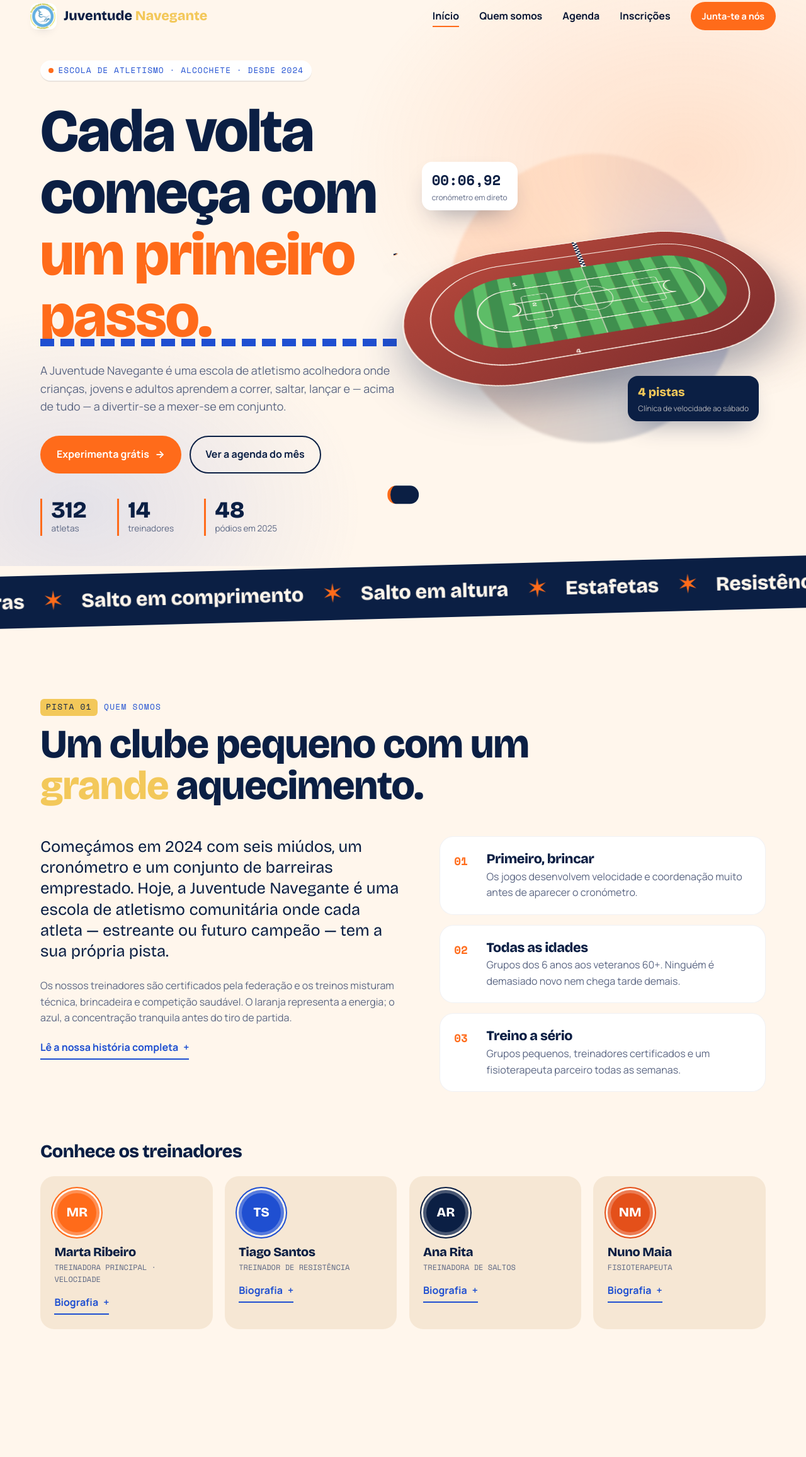
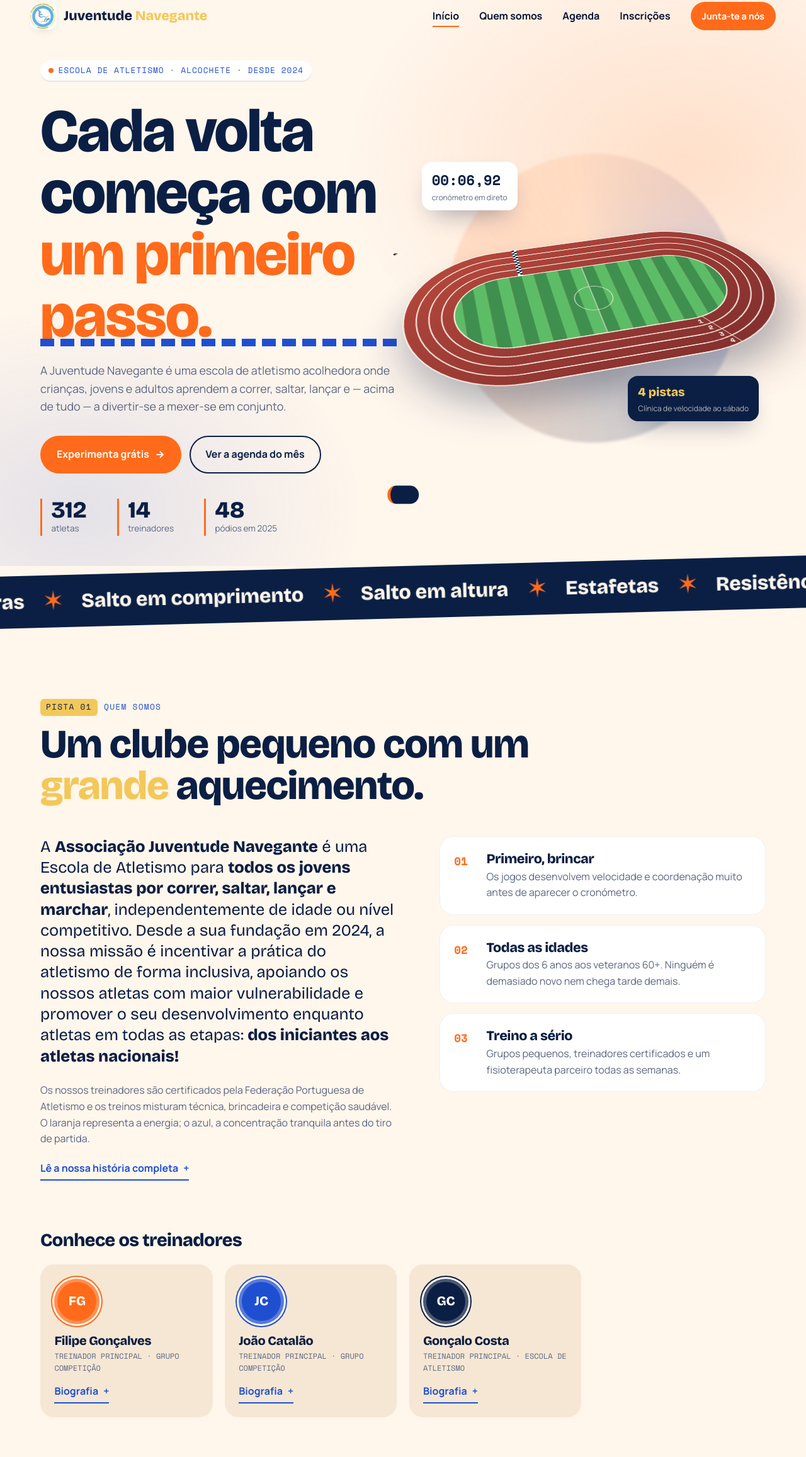
Before and after one commit to blaster2000pt/juventudeNavegante, a plain HTML site: page index.html in a window 1280 px wide. Shown: the part 16-2330 px from the top of the page at 63% size. Drawn offline with nearby package versions, Linux system fonts and the light colour scheme.

Commit message:
Melhorias visuais no Hero e Footer:
Melhorias visuais no Hero e Footer:
- Atualização da pista SVG para 4 corredores, com nova linha de partida e animações.
- Melhoria da secção de parceiros com logótipos individuais.
- Atualização das redes sociais com links diretos, logótipos SVG e efeitos hover.
- Ajustes de acessibilidade e apresentação visual.

```diff
--- a/index.html
+++ b/index.html
@@ -15,7 +15,7 @@
 
   <header class="nav" id="top">
     <a class="brand" href="#inicio" data-scroll>
-      <img class="brand__logo" src="images/juna%20logo.jpg" alt="Juventude Navegante" />
+      <img class="brand__logo" src="images/juna_CORES_1-100.jpg" alt="Juventude Navegante" />
       <span>Juventude <b>Navegante</b></span>
     </a>
     <nav class="nav__links" id="navLinks" aria-label="Principal">
@@ -73,53 +73,58 @@
             <path d="M170 115 H430 A85 85 0 0 1 430 285 H170 A85 85 0 0 1 170 115Z" fill="url(#grass)"/>
 
             <g fill="none" stroke="#FFF6EC" stroke-width="2" opacity=".96">
-              <path d="M170 40 H430 A160 160 0 0 1 430 360 H170 A160 160 0 0 1 170 40Z"/>
-              <path d="M170 80 H430 A120 120 0 0 1 430 320 H170 A120 120 0 0 1 170 80Z"/>
-              <path d="M170 150 H430 A50 50 0 0 1 430 250 H170 A50 50 0 0 1 170 150Z"/>
-              <path d="M170 215 H430 A15 15 0 0 1 430 185 H170 A15 15 0 0 1 170 215Z"/>
+              <path d="M170 40 H430 A160 160 0 0 1 430 360 H170 A160 160 0 0 1 170 40Z" />
+              <path d="M170 58.75 H430 A141.25 141.25 0 0 1 430 341.25 H170 A141.25 141.25 0 0 1 170 58.75Z" />
+              <path d="M170 77.5 H430 A122.5 122.5 0 0 1 430 322.5 H170 A122.5 122.5 0 0 1 170 77.5Z" />
+              <path d="M170 96.25 H430 A103.75 103.75 0 0 1 430 303.75 H170 A103.75 103.75 0 0 1 170 96.25Z" />
+              <path d="M170 115 H430 A85 85 0 0 1 430 285 H170 A85 85 0 0 1 170 115Z" />
             </g>
 
             <g fill="none" stroke="#FFF6EC" stroke-width="1.25" opacity=".8">
-              <circle cx="300" cy="200" r="30"/>
-              <line x1="300" y1="115" x2="300" y2="285"/>
-              <rect x="190" y="170" width="40" height="60" rx="4"/>
-              <rect x="370" y="170" width="40" height="60" rx="4"/>
+              <circle cx="300" cy="200" r="30" />
+              <line x1="300" y1="115" x2="300" y2="285" />
             </g>
 
             <g>
-              <rect x="300" y="40" width="8" height="75" fill="#FFF6EC"/>
+              <rect x="195" y="40" width="8" height="75" fill="#FFF6EC"/>
               <g fill="#0B1F44">
-                <rect x="300" y="40" width="4" height="4"/><rect x="304" y="44" width="4" height="4"/>
-                <rect x="300" y="48" width="4" height="4"/><rect x="304" y="52" width="4" height="4"/>
-                <rect x="300" y="56" width="4" height="4"/><rect x="304" y="60" width="4" height="4"/>
-                <rect x="300" y="64" width="4" height="4"/><rect x="304" y="68" width="4" height="4"/>
-                <rect x="300" y="72" width="4" height="4"/><rect x="304" y="76" width="4" height="4"/>
-                <rect x="300" y="80" width="4" height="4"/><rect x="304" y="84" width="4" height="4"/>
-                <rect x="300" y="88" width="4" height="4"/><rect x="304" y="92" width="4" height="4"/>
-                <rect x="300" y="96" width="4" height="4"/><rect x="304" y="100" width="4" height="4"/>
-                <rect x="300" y="104" width="4" height="4"/><rect x="304" y="108" width="4" height="4"/>
+                <rect x="195" y="40" width="4" height="4"/><rect x="199" y="44" width="4" height="4"/>
+                <rect x="195" y="48" width="4" height="4"/><rect x="199" y="52" width="4" height="4"/>
+                <rect x="195" y="56" width="4" height="4"/><rect x="199" y="60" width="4" height="4"/>
+                <rect x="195" y="64" width="4" height="4"/><rect x="199" y="68" width="4" height="4"/>
+                <rect x="195" y="72" width="4" height="4"/><rect x="199" y="76" width="4" height="4"/>
+                <rect x="195" y="80" width="4" height="4"/><rect x="199" y="84" width="4" height="4"/>
+                <rect x="195" y="88" width="4" height="4"/><rect x="199" y="92" width="4" height="4"/>
+                <rect x="195" y="96" width="4" height="4"/><rect x="199" y="100" width="4" height="4"/>
+                <rect x="195" y="104" width="4" height="4"/><rect x="199" y="108" width="4" height="4"/>
               </g>
             </g>
-
+            <g fill="none" stroke="#FFF6EC" stroke-width="1.25" opacity=".8">
+              <line x1="447" y1="283" x2="483" y2="350"></line>
+            </g>
             <g font-family="Space Mono, monospace" font-size="12" fill="#FFF6EC" font-weight="700">
-              <text x="182" y="140">1</text>
-              <text x="204" y="198">2</text>
-              <text x="224" y="258">3</text>
-              <text x="246" y="318">4</text>
+              <text x="437" y="298">1</text>
+              <text x="447" y="315">2</text>
+              <text x="457" y="332">3</text>
+              <text x="467" y="349">4</text>
             </g>
 
             <g class="runners">
               <circle r="6" fill="#0B1F44" stroke="#FFF6EC" stroke-width="2">
-                <animateMotion dur="7s" repeatCount="indefinite" path="M300 292.5 H170 A92.5 92.5 0 0 1 170 107.5 H430 A92.5 92.5 0 0 1 430 292.5Z"/>
+                <animateMotion dur="7s" repeatCount="indefinite"
+                  path="M300 350.625 H430 A150.625 150.625 0 0 0 430 49.375 H170 A150.625 150.625 0 0 0 170 350.625Z" />
               </circle>
               <circle r="6" fill="#FFF6EC" stroke="#0B1F44" stroke-width="2">
-                <animateMotion dur="7.6s" repeatCount="indefinite" path="M300 307.5 H170 A107.5 107.5 0 0 1 170 92.5 H430 A107.5 107.5 0 0 1 430 307.5Z"/>
+                <animateMotion dur="7.6s" repeatCount="indefinite"
+                  path="M300 331.875 H430 A131.875 131.875 0 0 0 430 68.125 H170 A131.875 131.875 0 0 0 170 331.875Z" />
               </circle>
               <circle r="6" fill="#1F4FD1" stroke="#FFF6EC" stroke-width="2">
-                <animateMotion dur="8.1s" repeatCount="indefinite" path="M300 322.5 H170 A122.5 122.5 0 0 1 170 77.5 H430 A122.5 122.5 0 0 1 430 322.5Z"/>
+                <animateMotion dur="8.1s" repeatCount="indefinite"
+                  path="M300 313.125 H430 A113.125 113.125 0 0 0 430 86.875 H170 A113.125 113.125 0 0 0 170 313.125Z" />
               </circle>
               <circle r="6" fill="#0B1F44" stroke="#FFB27A" stroke-width="2">
-                <animateMotion dur="8.8s" repeatCount="indefinite" path="M300 337.5 H170 A137.5 137.5 0 0 1 170 62.5 H430 A137.5 137.5 0 0 1 430 337.5Z"/>
+                <animateMotion dur="8.8s" repeatCount="indefinite"
+                  path="M300 294.375 H430 A94.375 94.375 0 0 0 430 105.625 H170 A94.375 94.375 0 0 0 170 294.375Z" />
               </circle>
             </g>
           </svg>
@@ -145,11 +150,11 @@
       <div class="about__grid">
         <div class="about__story reveal">
           <p class="big">
-            Começámos em 2024 com seis miúdos, um cronómetro e um conjunto de barreiras emprestado. Hoje, a Juventude Navegante
-            é uma escola de atletismo comunitária onde cada atleta — estreante ou futuro campeão — tem a sua própria pista.
+            A <b>Associação Juventude Navegante</b> é uma Escola de Atletismo para <b>todos os jovens entusiastas por correr, saltar, lançar e marchar</b>, independentemente de idade ou nível competitivo.
+            Desde a sua fundação em 2024, a nossa missão é incentivar a prática do atletismo de forma inclusiva, apoiando os nossos atletas com maior vulnerabilidade e  promover o seu desenvolvimento enquanto atletas em todas as etapas: <b>dos iniciantes aos atletas nacionais!</b>
           </p>
           <p>
-            Os nossos treinadores são certificados pela federação e os treinos misturam técnica, brincadeira e
+            Os nossos treinadores são certificados pela Federação Portuguesa de Atletismo e os treinos misturam técnica, brincadeira e
             competição saudável. O laranja representa a energia; o azul, a concentração tranquila antes do tiro de partida.
           </p>
           <button class="link-btn" data-toggle="storyMore" aria-expanded="false">Lê a nossa história completa <i aria-hidden="true">+</i></button>
@@ -186,33 +191,33 @@
         <h3 class="coaches__title reveal">Conhece os treinadores</h3>
         <div class="coaches__grid">
           <article class="coach reveal">
-            <div class="avatar" style="--hue: var(--orange)"><span>MR</span></div>
-            <h4>Marta Ribeiro</h4>
-            <p class="mono">Treinadora principal · Velocidade</p>
+            <div class="avatar" style="--hue: var(--orange)"><span>FG</span></div>
+            <h4>Filipe Gonçalves</h4>
+            <p class="mono">Treinador principal · Grupo competição</p>
             <button class="link-btn" data-toggle="coach1" aria-expanded="false">Biografia <i aria-hidden="true">+</i></button>
             <div class="collapse" id="coach1"><div><p>Ex-finalista nacional de 4×100 m. Acredita que uma partida perfeita é 80% confiança.</p></div></div>
           </article>
           <article class="coach reveal">
-            <div class="avatar" style="--hue: var(--blue)"><span>TS</span></div>
-            <h4>Tiago Santos</h4>
-            <p class="mono">Treinador de resistência</p>
+            <div class="avatar" style="--hue: var(--blue)"><span>JC</span></div>
+            <h4>João Catalão</h4>
+            <p class="mono">Treinador principal · Grupo competição</p>
             <button class="link-btn" data-toggle="coach2" aria-expanded="false">Biografia <i aria-hidden="true">+</i></button>
             <div class="collapse" id="coach2"><div><p>Especialista em trabalho de base e técnica de corrida. Gosta de transformar dúvidas em ritmo.</p></div></div>
           </article>
           <article class="coach reveal">
-            <div class="avatar" style="--hue: var(--navy)"><span>AR</span></div>
-            <h4>Ana Rita</h4>
-            <p class="mono">Treinadora de saltos</p>
+            <div class="avatar" style="--hue: var(--navy)"><span>GC</span></div>
+            <h4>Gonçalo Costa</h4>
+            <p class="mono">Treinador principal · Escola de atletismo</p>
             <button class="link-btn" data-toggle="coach3" aria-expanded="false">Biografia <i aria-hidden="true">+</i></button>
             <div class="collapse" id="coach3"><div><p>Ex-atleta de comprimento e triplo com foco em explosão, controlo e técnica.</p></div></div>
           </article>
-          <article class="coach reveal">
+          <!-- <article class="coach reveal">
             <div class="avatar" style="--hue: var(--orange-deep)"><span>NM</span></div>
             <h4>Nuno Maia</h4>
             <p class="mono">Fisioterapeuta</p>
             <button class="link-btn" data-toggle="coach4" aria-expanded="false">Biografia <i aria-hidden="true">+</i></button>
             <div class="collapse" id="coach4"><div><p>Ajuda os atletas a recuperar melhor, mover-se com confiança e manter o corpo a trabalhar.</p></div></div>
-          </article>
+          </article> -->
         </div>
       </div>
     </section>
@@ -379,10 +384,14 @@
     <div class="partners reveal" aria-label="Parceiros do clube">
       <p>Parceiros</p>
       <ul>
-        <li>Alcochete</li>
-        <li>Ribeira</li>
-        <li>Vitalidade</li>
-        <li>Run Lab</li>
+        <li>
+           <img src="images/logo-fabisan-ouro2.png" alt="Fabrisan">
+           <span>Fabrisan</span>
+        </li>
+        <li>
+          <img src="images/Alexandra Barrela.jpg" alt="Alexandra Barrela">
+          <span>Alexandra Barrela</span>
+        </li>
       </ul>
     </div>
   </main>
@@ -400,14 +409,24 @@
       <a href="#inscricoes" data-scroll>Inscrições</a>
     </nav>
 
-    <div class="footer__social">
-      <span>Siga-nos</span>
-      <button class="social" type="button" data-toast="Instagram · @juventudenavegante">IG</button>
-      <button class="social" type="button" data-toast="Facebook · Juventude Navegante">FB</button>
-      <button class="social" type="button" data-toast="YouTube · Juventude Navegante">YT</button>
-    </div>
+<div class="footer__social">
+  <span>Siga-nos</span>
+  <a class="social" href="https://www.instagram.com/juventude_navegante_/" target="_blank" rel="noopener noreferrer"
+    aria-label="Instagram">
+    <svg viewBox="0 0 24 24" aria-hidden="true">
+      <rect x="3" y="3" width="18" height="18" rx="5" fill="none" stroke="currentColor" stroke-width="2" />
+      <circle cx="12" cy="12" r="4" fill="none" stroke="currentColor" stroke-width="2" />
+      <circle cx="17.5" cy="6.5" r="1" fill="currentColor" />
+    </svg>
+  </a>
+  <a class="social" href="https://www.facebook.com/atletismoalcochetejuna/?locale=pt_PT" target="_blank" rel="noopener noreferrer" aria-label="Facebook">
+    <svg viewBox="0 0 24 24" aria-hidden="true">
+      <path fill="currentColor" d="M13.5 21v-8h2.7l.4-3.1h-3.1v-2c0-.9.3-1.5 1.6-1.5h1.7V3.6c-.3 0-1.3-.1-2.5-.1-2.5 0-4.2 1.5-4.2 4.3v2.1H7.3V13h2.8v8z" />
+    </svg>
+  </a>
+</div>
 
-    <p class="footer__copy">© 2025 Juventude Navegante. Todos os direitos reservados.</p>
+    <p class="footer__copy">© 2026 Juventude Navegante. Todos os direitos reservados.</p>
   </footer>
 
   <button class="to-top" id="toTop" type="button" aria-label="Voltar ao topo">↑</button>
```
Also changed, not shown: styles.css (+17 -6 lines), images/Alexandra Barrela.jpg (added), images/juna logo.jpg (deleted), images/juna_CORES_1-100.jpg (added), images/logo-fabisan-ouro2.png (added).
